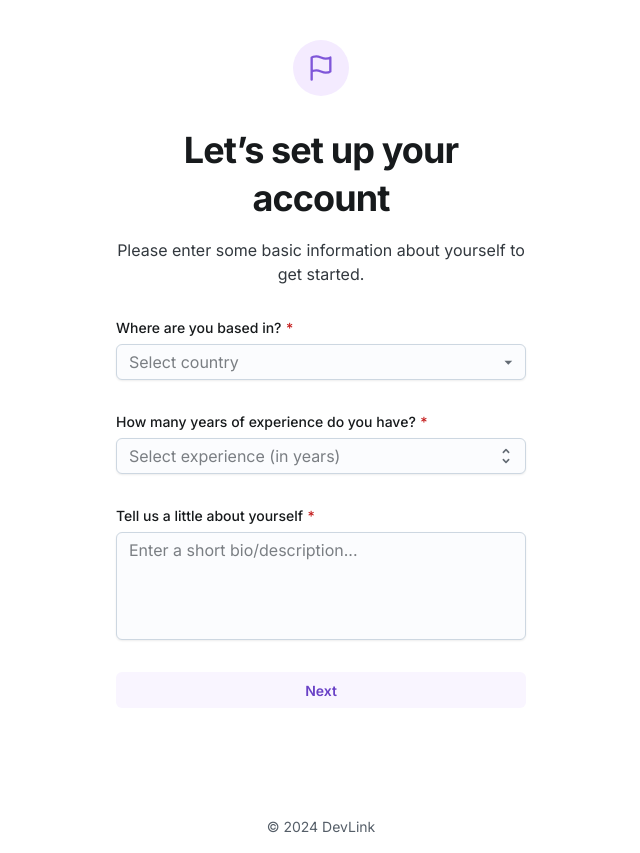
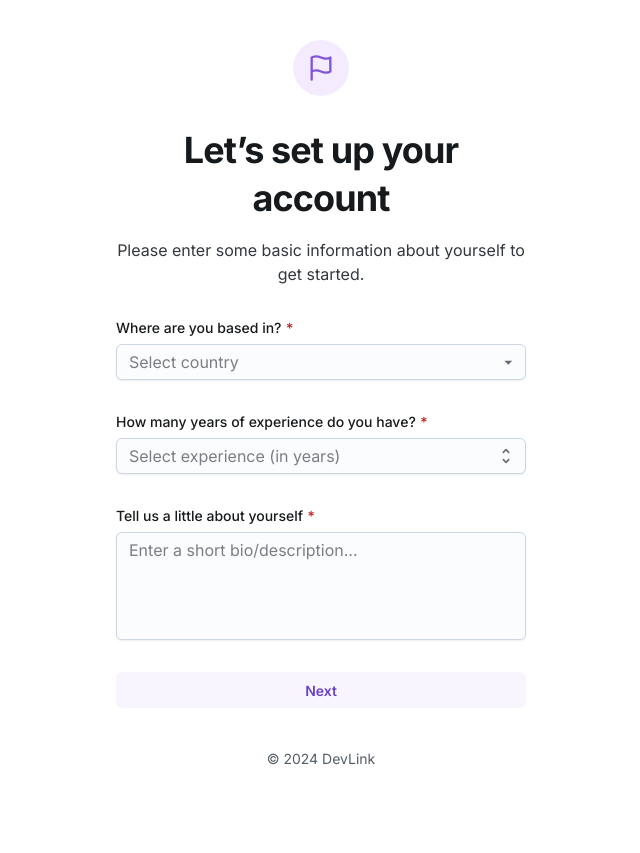
Before and after one commit to FaizaanAkmal/Se-G6, a React (Vite) app in the folder client/: page /onboarding/dev in a window 1280 px wide. Shown: the whole page, without its empty margins (319-959 px from the left). After the commit the page ends 800 px from the top, so only its background shows below. Built offline with nearby package versions, Linux system fonts and the light colour scheme.

Commit message:
Minor Adjustments

```diff
--- a/client/src/pages/onboarding/dev/DevOnboarding.jsx
+++ b/client/src/pages/onboarding/dev/DevOnboarding.jsx
@@ -110,6 +110,9 @@ export default function DevOnboarding() {
 
         setError("");
 
+        // scroll to top of the page
+        window.scrollTo(0, 0);
+
         // move to next step
         if (currentStep < 4) setStep(currentStep + 1);
     };
@@ -157,7 +160,7 @@ export default function DevOnboarding() {
                 container
                 sx={{
                     flexGrow: 1,
-                    minHeight: "100vh",
+                    minHeight: "90vh",
                     justifyContent: "center",
                 }}
             >
--- a/client/src/pages/recruiter/PostAJob.jsx
+++ b/client/src/pages/recruiter/PostAJob.jsx
@@ -108,6 +108,9 @@ export default function PostAJob() {
 
         setError("");
 
+        // scroll to top of the page
+        window.scrollTo(0, 0);
+
         // move to next step
         if (currentStep < 3) setStep(currentStep + 1);
     };
@@ -153,7 +156,7 @@ export default function PostAJob() {
                 container
                 sx={{
                     flexGrow: 1,
-                    minHeight: "100vh",
+                    minHeight: "90vh",
                     justifyContent: "center",
                 }}
             >
```
